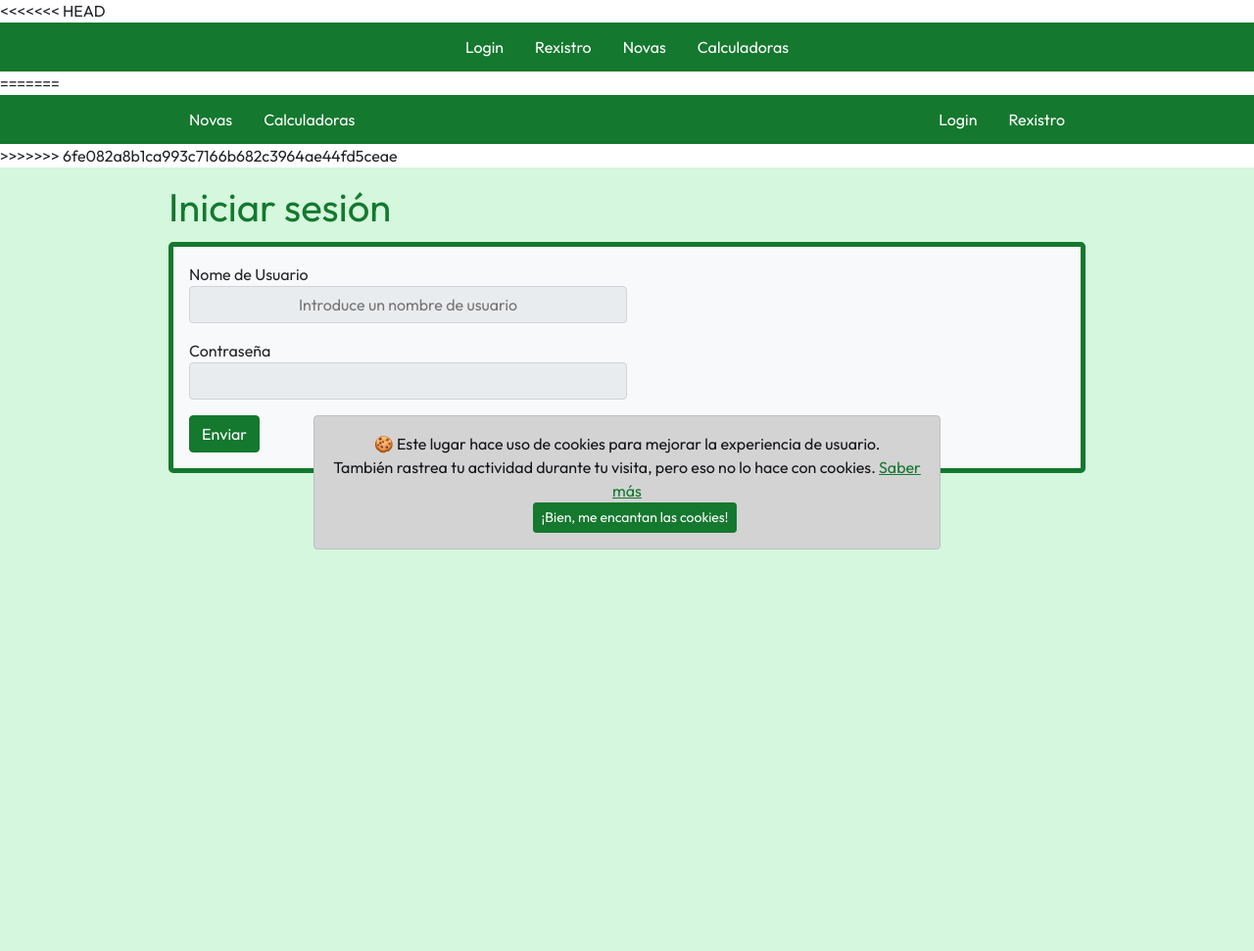
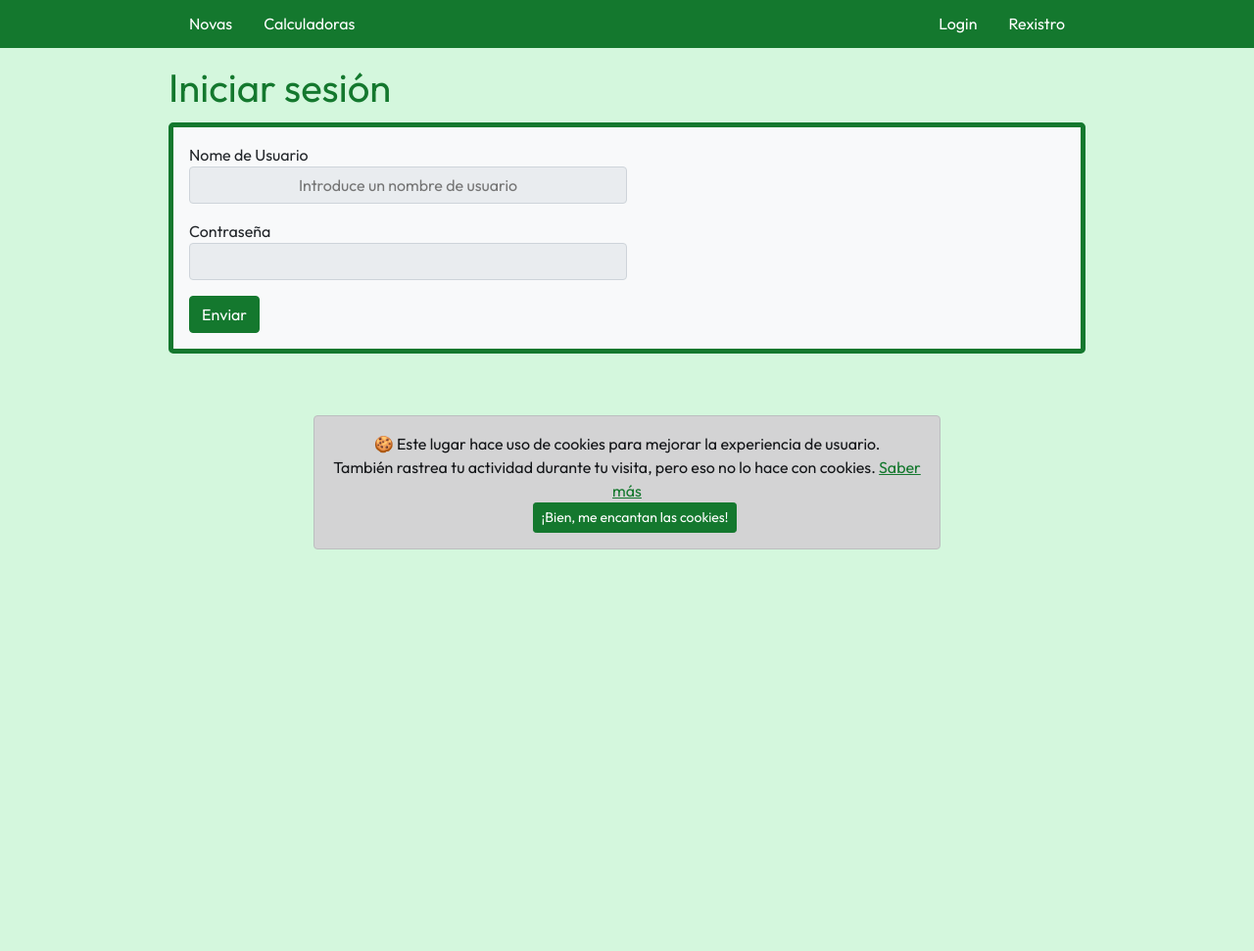
Before and after one commit to dwcs-ucha/grupo02-21, a PHP site: page /Login/signIn.php in a window 1280 px wide. Shown: the part 223-1194 px from the top of the page at 98% size. After the commit the page ends 784 px from the top, so only its background shows below. Run offline with PHP 8.4, Linux system fonts and the light colour scheme.

Commit message:
Login y cosas

```diff
--- a/DataBase/logs.txt
+++ b/DataBase/logs.txt
@@ -68,3 +68,7 @@
 2021.12.13-10:15:30 - INVITADO se ha intentado loguear como LEMMY KILMISTER en la aplicación desde 127.0.0.1(Ubicación desconocida) - UserAuthenticateError:<br>No parece haber ningún usuario con ese nombre<br>
 >>>>>>> fbc0e1ffe1c07135ee3a4b750bdf0e73db882d5c
 2021.12.13-10:55:53 - ADMIN se ha logueado en la aplicación desde 127.0.0.1(Ubicación desconocida)
+2021.12.13-11:16:27 - ADMIN se ha logueado en la aplicación desde 127.0.0.1(Ubicación desconocida)
+2021.12.13-11:19:09 - ADMIN se ha logueado en la aplicación desde 127.0.0.1(Ubicación desconocida)
+2021.12.13-11:19:23 - MIGUEL se ha logueado en la aplicación desde 127.0.0.1(Ubicación desconocida)
+2021.12.13-11:20:41 - ADMIN se ha logueado en la aplicación desde 127.0.0.1(Ubicación desconocida)
--- a/DataBase/visitas.csv
+++ b/DataBase/visitas.csv
@@ -9,3 +9,7 @@ Admin;127.0.0.1;2021.12.13-08:35:33;grupo2.com;"Apache/2.4.51 (Debian)";"Mozilla
 Admin;127.0.0.1;2021.12.13-10:41:47;grupo2.com;"Apache/2.4.51 (Debian)";"Mozilla/5.0 (X11; Linux x86_64) AppleWebKit/537.36 (KHTML, like Gecko) Chrome/96.0.4664.93 Safari/537.36";1639388507
 Admin;127.0.0.1;2021.12.13-10:55:15;grupo2.com;"Apache/2.4.51 (Debian)";"Mozilla/5.0 (X11; Linux x86_64) AppleWebKit/537.36 (KHTML, like Gecko) Chrome/96.0.4664.93 Safari/537.36";1639389315
 Admin;127.0.0.1;2021.12.13-10:55:53;grupo2.com;"Apache/2.4.51 (Debian)";"Mozilla/5.0 (X11; Linux x86_64) AppleWebKit/537.36 (KHTML, like Gecko) Chrome/96.0.4664.93 Safari/537.36";1639389352
+Admin;127.0.0.1;2021.12.13-11:16:27;grupo2.com;"Apache/2.4.51 (Debian)";"Mozilla/5.0 (X11; Linux x86_64) AppleWebKit/537.36 (KHTML, like Gecko) Chrome/96.0.4664.93 Safari/537.36";1639390587
+Admin;127.0.0.1;2021.12.13-11:19:09;grupo2.com;"Apache/2.4.51 (Debian)";"Mozilla/5.0 (X11; Linux x86_64) AppleWebKit/537.36 (KHTML, like Gecko) Chrome/96.0.4664.93 Safari/537.36";1639390749
+miguel;127.0.0.1;2021.12.13-11:19:23;grupo2.com;"Apache/2.4.51 (Debian)";"Mozilla/5.0 (X11; Linux x86_64) AppleWebKit/537.36 (KHTML, like Gecko) Chrome/96.0.4664.93 Safari/537.36";1639390763
+Admin;127.0.0.1;2021.12.13-11:20:41;grupo2.com;"Apache/2.4.51 (Debian)";"Mozilla/5.0 (X11; Linux x86_64) AppleWebKit/537.36 (KHTML, like Gecko) Chrome/96.0.4664.93 Safari/537.36";1639390841
--- a/Login/signIn.php
+++ b/Login/signIn.php
@@ -83,10 +83,12 @@ if (isset($_SESSION['userLogged'])) {
                     //Comprobamos el rol del usuario logueado.
                     //Si es administrador se le dirigen a su panel de administración.
                     if ($user->getRol() == "Admin"){
-                        header('Location: adminRegPanel.php');
+                        echo "<meta http-equiv='refresh' content='0'>";
+                        //header('Location: adminRegPanel.php');
                     } else {
                     //Si es un usuario se le dirige al indice de la página.
-                        header('Location: ../index.php');
+                    echo "<meta http-equiv='refresh' content='0'>";
+                        //header('Location: ../index.php');
                     }
                 } else {
                     Erro::addError("UserAuthenticateError", "No parece haber ningún usuario con ese nombre");
--- a/componentes/menu.php
+++ b/componentes/menu.php
@@ -22,22 +22,6 @@
         </div>
     </div>
 </div>
-<<<<<<< HEAD
-<ul class="nav justify-content-center bg-primary border border-5 border border-primary">
-    <li class="nav-item">
-        <a class="nav-link text-white" aria-current="page" href="/Login/signIn.php">Login</a>
-    </li>
-    <li class="nav-item">
-        <a class="nav-link text-white" href="/Login/signUP.php">Rexistro</a>
-    </li>
-    <li class="nav-item">
-        <a class="nav-link text-white" href="/CMS/novas.php">Novas</a>
-    </li>
-    <li class="nav-item">
-        <a class="nav-link text-white" href="/index.php">Calculadoras</a>
-    </li>
-</ul>
-=======
 <div class="elementos-menu bg-primary d-flex">
     <div class="container d-flex justify-content-between">
         <div class="enlaces-web">
@@ -61,7 +45,22 @@
                 <?php
                 session_status() === PHP_SESSION_ACTIVE ?: session_start();
                 if (isset($_SESSION['userLogged'])) {
-                ?>
+                    $user = $_SESSION['userLogged'];
+                    if ($user->getRol() == "Admin"){
+                        ?>
+                         <li class="nav-item">
+                            <a class="nav-link text-white" href="/Login/adminRegPanel.php">Panel de Administración</a>
+                        </li>
+                        <?php
+                    } else {
+                        ?>
+                         <li class="nav-item">
+                            <a class="nav-link text-white" href="/Login/userPanel.php">Panel de Usuario</a>
+                        </li>
+                        <?php
+                    }
+                    ?>
+
                     <li class="nav-item">
                         <a class="nav-link text-white" href="/Login/logOut.php">Saír</a>
                     </li>
@@ -72,4 +71,3 @@
         </div>
     </div>
 </div>
->>>>>>> 6fe082a8b1ca993c7166b682c3964ae44fd5ceae
```
